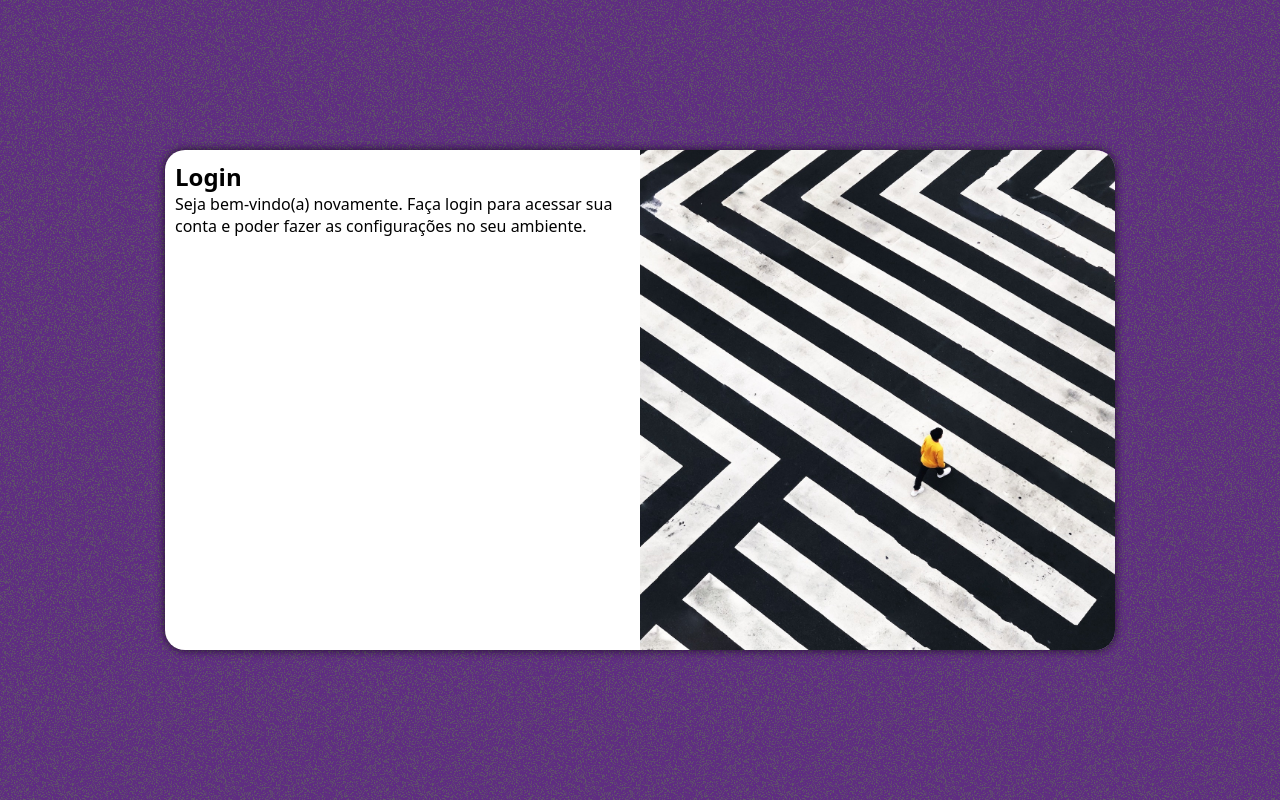
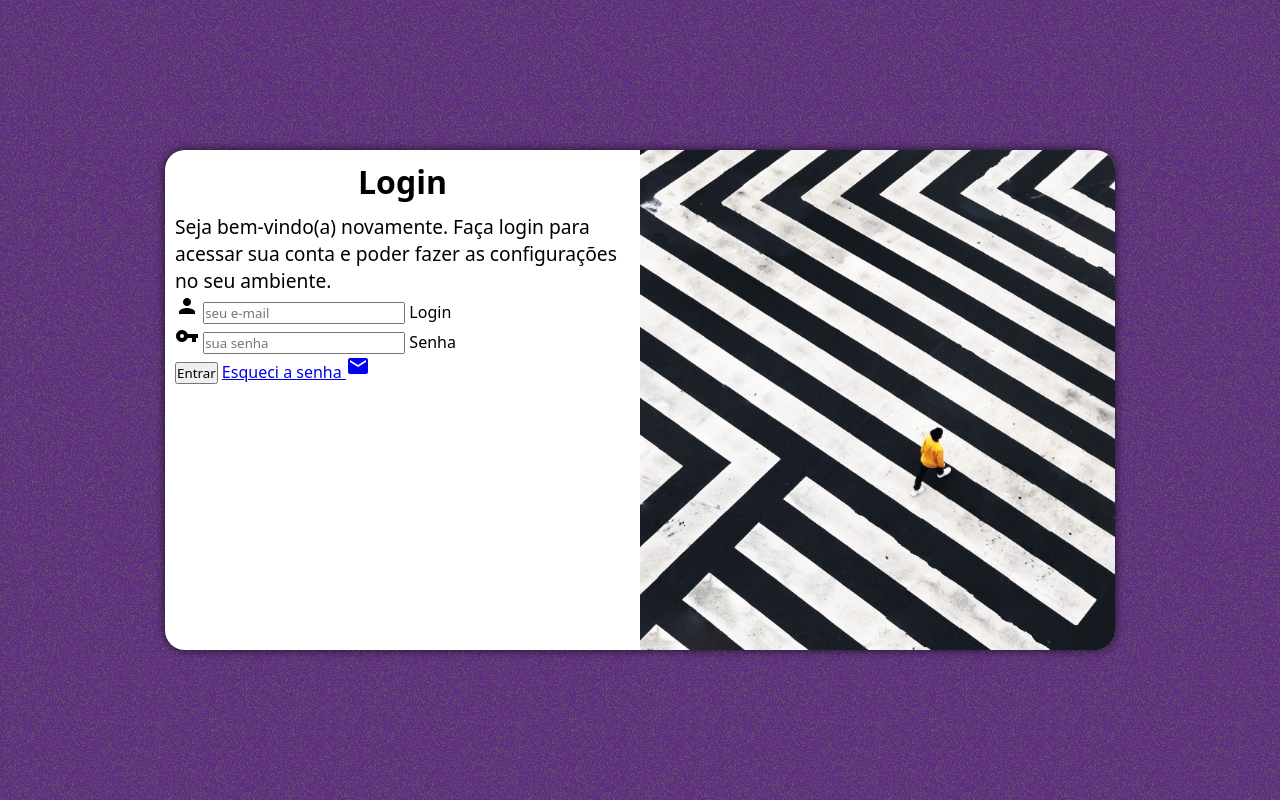
Before and after one commit to matheusdpf/projeto-login, a plain HTML site: page index.html in a window 1280 px wide. Drawn offline with Linux system fonts and the light colour scheme.

Commit message:
adicionei o formulário

```diff
--- a/estilos/media-query.css
+++ b/estilos/media-query.css
@@ -37,4 +37,12 @@
         width: 50%;
     }
 
+    div#formulario > h1 {
+        font-size: 2em;
+    }
+
+    div#formulario > p {
+        font-size: 1.2em;
+    }
+
 }
--- a/estilos/style.css
+++ b/estilos/style.css
@@ -54,3 +54,12 @@ section#login > div#formulario {
     display: block;
     padding: 10px;
 }
+
+div#formulario > h1 {
+    text-align: center;
+    margin-bottom: 10px;
+}
+
+div#formulario > p {
+    font-size: 0.8em;
+}
--- a/index.html
+++ b/index.html
@@ -4,6 +4,8 @@
     <meta charset="UTF-8">
     <meta name="viewport" content="width=device-width, initial-scale=1.0">
     <title>Login</title>
+    <link href="https://fonts.googleapis.com/css2?family=Material+Icons"
+      rel="stylesheet">
     <link rel="stylesheet" href="estilos/style.css">
     <link rel="stylesheet" href="estilos/media-query.css">
 </head>
@@ -16,7 +18,21 @@
             <div id="formulario">
                 <h1>Login</h1>
                 <p>Seja bem-vindo(a) novamente. Faça login para acessar sua conta e poder fazer as configurações no seu ambiente.</p>
-                <form action="login.php" method="post">
+                <form action="login.php" method="post" autocomplete="on">
+                    <div class="campo">
+                        <i class="material-icons">person</i>
+                        <input type="email" name="login" id="ilogin" placeholder="seu e-mail" autocomplete="email" required maxlength="30">
+                        <label for="ilogin">Login</label>
+                    </div>
+                    <div class="campo">
+                        <i class="material-icons">vpn_key</i>
+                        <input type="password" name="senha" id="isenha" placeholder="sua senha" autocomplete="current-password" required minlength="8" maxlength="20">
+                        <label for="isenha">Senha</label>
+                    </div>
+                    <input type="submit" value="Entrar">
+                    <a href="esqueci.html">Esqueci a senha <i class="material-icons">mail</i>
+
+                    </a>
 
                 </form>
             </div>
```
